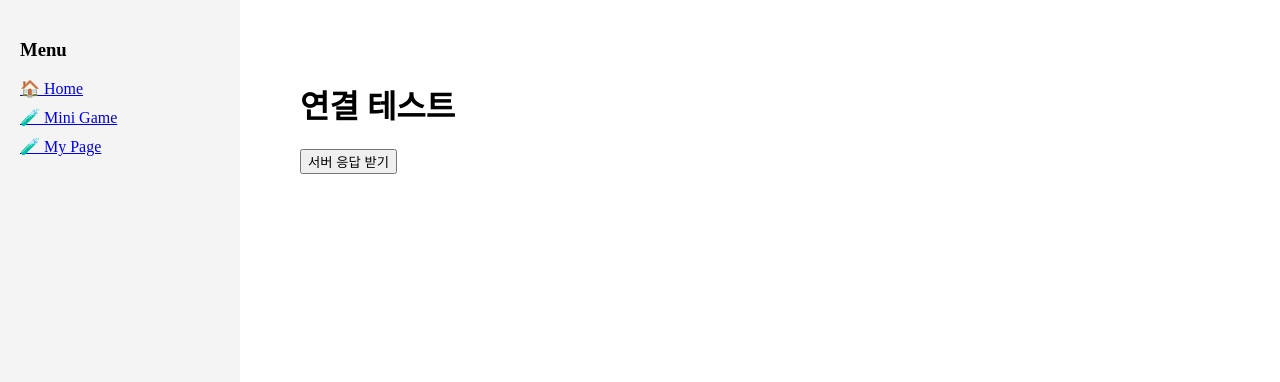
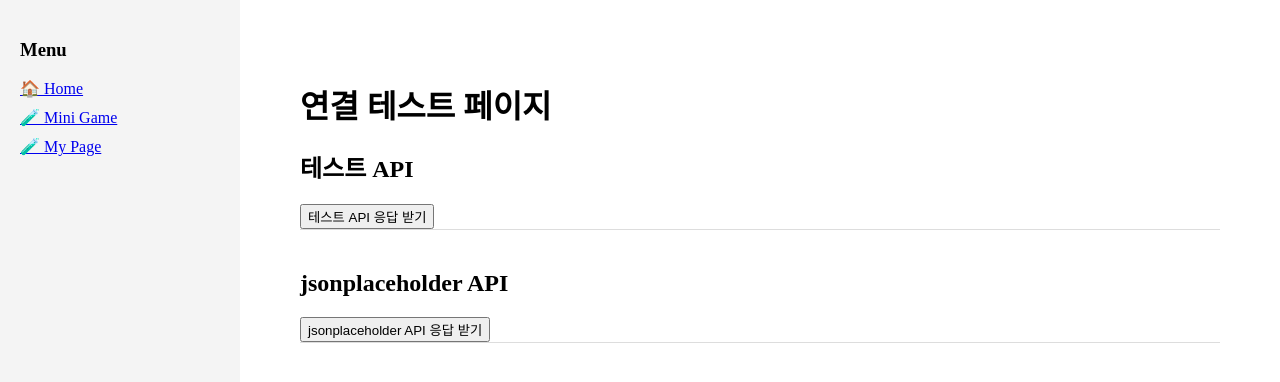
Before and after one commit to ehdtn3540/my-nextjs, a Next.js app: page /my-page in a window 1280 px wide. Shown: the top 382 px of the page. Built offline with nearby package versions, Linux system fonts and the light colour scheme.

Commit message:
연결 테스트, 외부 API 연결 분리

```diff
--- a/app/my-page/page.tsx
+++ b/app/my-page/page.tsx
@@ -2,25 +2,25 @@
 
 import { useState } from "react";
 
-
-export default function TestPage() {
+// 1. 공통 컴포넌트 정의
+function ApiTester({ title, endpoint }: { title: string; endpoint: string }) {
   const [data, setData] = useState<any>(null);
 
   const checkConnection = async () => {
     try {
-      const response = await fetch("http://localhost:8000/api/test");
+      const response = await fetch(endpoint);
       const result = await response.json();
       setData(result);
     } catch (error) {
-      console.error("연결 실패:", error);
+      console.error('${title} 연결 실패:', error);
       setData({ status: "error", message: "백엔드 서버를 확인하세요." });
     }
   };
 
   return (
-    <div style={{ padding: "20px" }}>
-      <h1>연결 테스트</h1>
-      <button onClick={checkConnection}>서버 응답 받기</button>
+    <div style={{ marginBottom: "40px", borderBottom: "1px solid #ddd", pb: "20px" }}>
+      <h2>{title}</h2>
+      <button onClick={checkConnection}>{title} 응답 받기</button>
       {data && (
         <pre style={{ marginTop: "20px", background: "#f4f4f4", padding: "10px" }}>
           {JSON.stringify(data, null, 2)}
@@ -29,3 +29,18 @@ export default function TestPage() {
     </div>
   );
 }
+
+// 2. 메인 페이지에서 사용
+export default function TestPage() {
+  return (
+    <div style={{ padding: "20px" }}>
+      <h1>연결 테스트 페이지</h1>
+
+      {/* 기존 API */}
+      <ApiTester title="테스트 API" endpoint="http://localhost:8000/api/test" />
+
+      {/* 새로운 API (여기에 추가) */}
+      <ApiTester title="jsonplaceholder API" endpoint="http://localhost:8000/api/jsonplaceholder" />
+    </div>
+  );
+}
```
